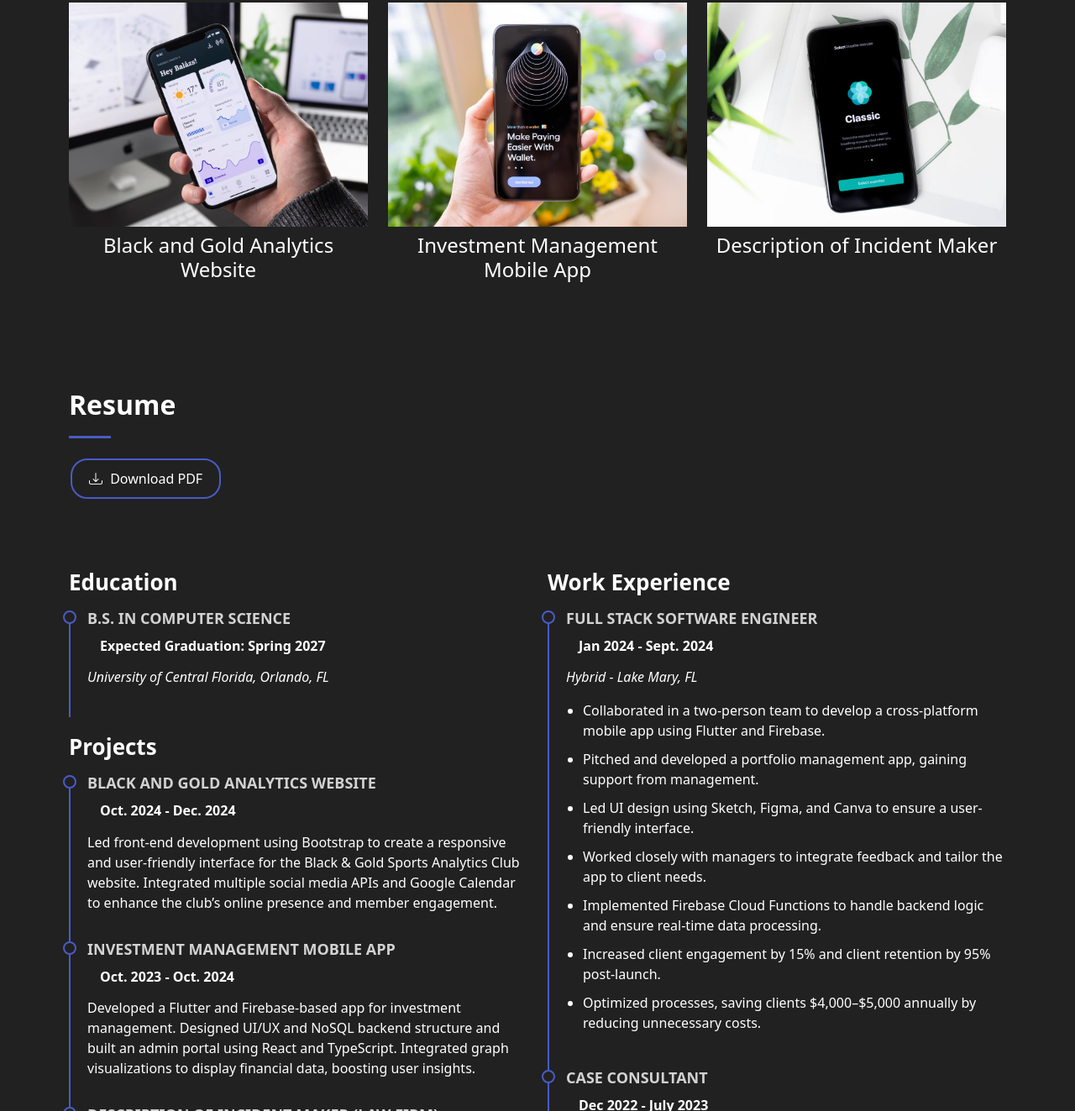
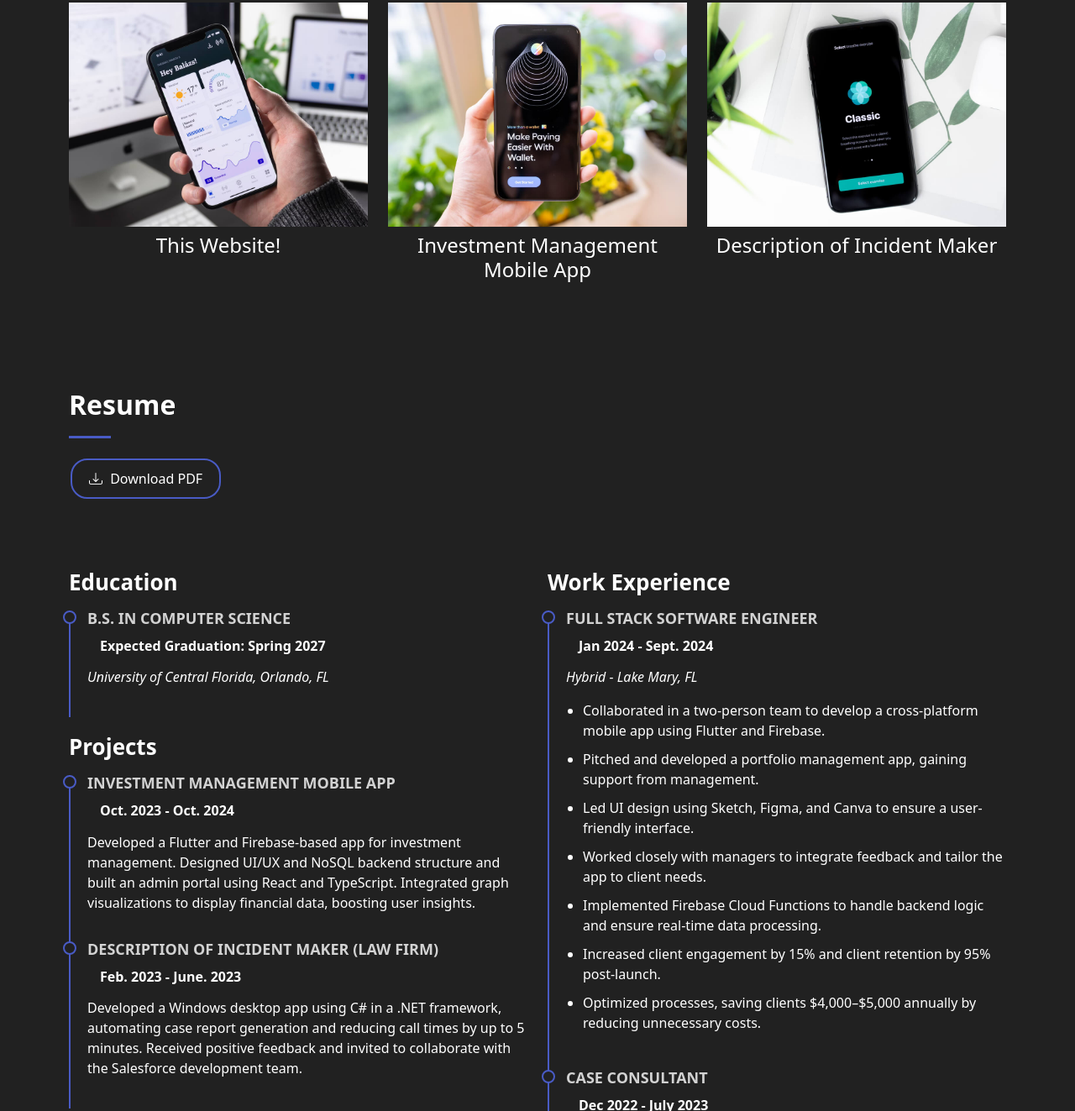
Before and after one commit to omarsyed4/omar_web, a website: page index.html in a window 1280 px wide. Shown: the part 2104-3427 px from the top of the page at 84% size. Drawn offline with nearby package versions, Linux system fonts and the light colour scheme.

Commit message:
Added relevant projects

```diff
--- a/index.html
+++ b/index.html
@@ -805,14 +805,15 @@
               <div class="portfolio-content h-100">
                 <img src="assets/img/portfolio/app-1.jpg" class="img-fluid" alt="Black and Gold Analytics Website">
                 <div class="portfolio-info">
-                  <h4>Black and Gold Analytics Website</h4>
+                  <h4>Personal Website</h4>
                   <p>
-                    Developed a responsive website for the Black & Gold Sports Analytics Club using Bootstrap. Integrated APIs for social media and Google Calendar to enhance engagement and streamline the membership process.
+                    Developed using HTML, CSS, and JavaScript, used Bootstrap as a framework for responsive design. Integrated the OpenAI API to create a chatbot that makes the user feel like they're talking to me.
                   </p>
                 </div>
               </div>
-              <h4 class="text-center mt-2">Black and Gold Analytics Website</h4>
-            </div><!-- End Project 1
+              <h4 class="text-center mt-2">This Website!</h4>
+            </div><!-- End Project 1 -->
+
 
             <!-- Project 2: Investment Management Mobile App -->
             <div class="col-lg-4 col-md-6 portfolio-item isotope-item filter-app">
@@ -875,13 +876,6 @@
             </div><!-- Edn Resume Item -->
 
             <h3 class="resume-title">Projects</h3>
-            <div class="resume-item">
-              <h4>Black and Gold Analytics Website</h4>
-              <h5>Oct. 2024 - Dec. 2024</h5>
-              <p>
-                Led front-end development using Bootstrap to create a responsive and user-friendly interface for the Black & Gold Sports Analytics Club website. Integrated multiple social media APIs and Google Calendar to enhance the club’s online presence and member engagement.
-              </p>
-            </div><!-- Edn Resume Item -->
 
             <div class="resume-item">
               <h4>Investment Management Mobile App</h4>
```
